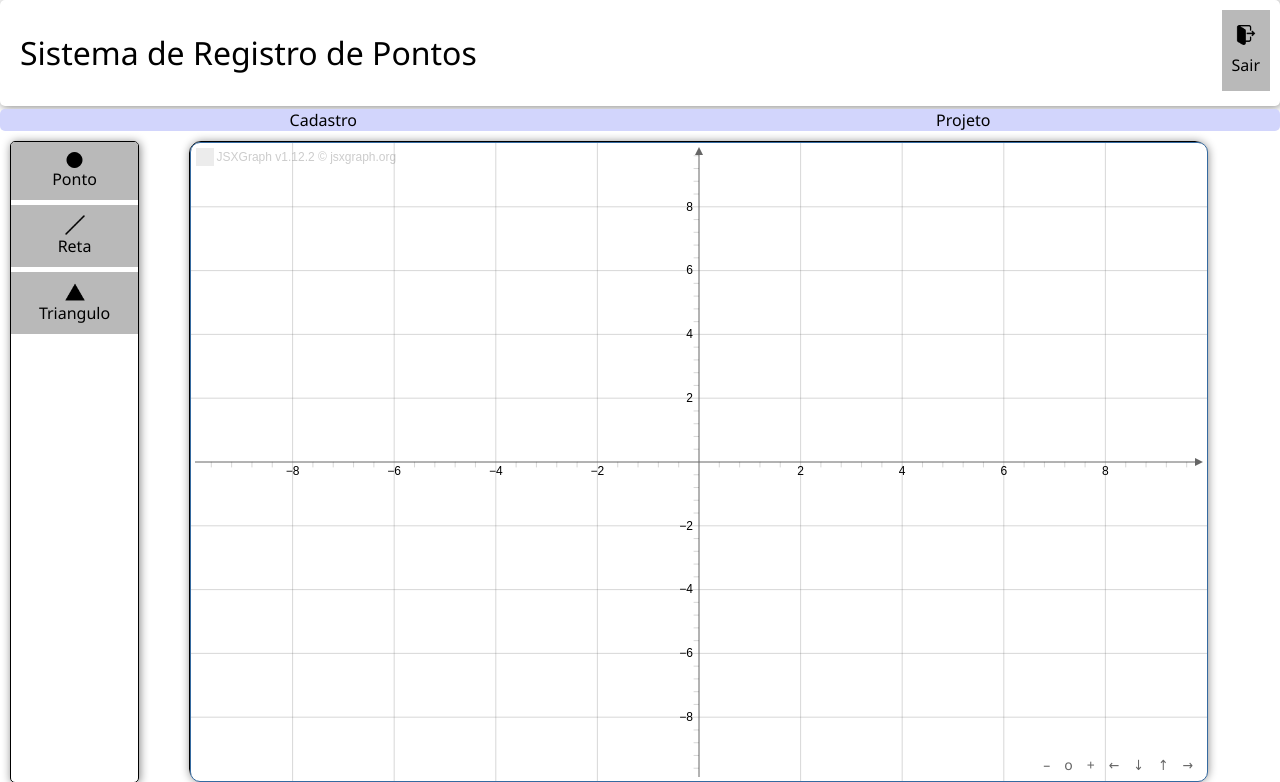
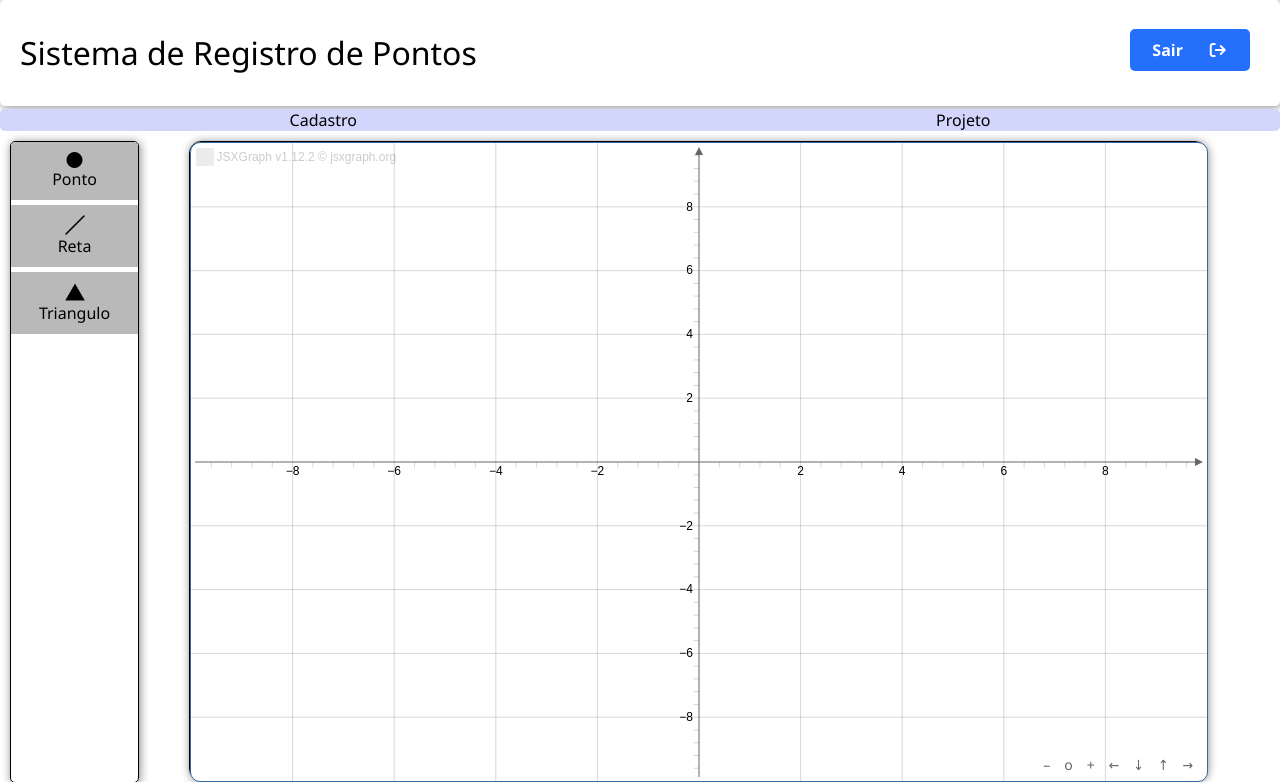
Before and after one commit to dreelu/htdocs, a PHP site: page /php/main.php in a window 1280 px wide. Shown: the top 782 px of the page. Run offline with PHP 8.4, Linux system fonts and the light colour scheme; a user stored in the database is signed in; some libraries are stand-ins or nearby versions; grey boxes are pictures that could not be loaded.

Commit message:
style: Alterado o design do botão de logout
Co-Authored-By: Isaac Martins <190376632+IsaacJMFdev@users.noreply.github.com>

```diff
--- a/css/style-main.css
+++ b/css/style-main.css
@@ -11,6 +11,7 @@ header{
     display: flex;
     flex-direction: row;
     justify-content: space-between;
+    align-items: center;
 
     margin-top: 0;
     color: rgb(0, 0, 0);
@@ -89,6 +90,26 @@ img{
     height: 20px;
 }
 
+#botaoSair{
+    background-color: rgb(36, 111, 252);
+    color: white;
+    font-weight: 700;
+    display: flex;
+    flex-direction: row;
+    width: 100px;
+    border-radius: 5px;
+    height: fit-content;
+    margin-right: 20px;
+}
+
+#botaoSair:hover{
+    background-color: rgb(71, 136, 255);
+}
+
+#botaoSair:active{
+    background-color: rgb(101, 155, 255);
+}
+
 section{
     border: 1px solid black;
     width: 80%;
--- a/php/main.php
+++ b/php/main.php
@@ -22,8 +22,8 @@ if (!isset($_SESSION['id'])) {
     <header>
         <h1>Sistema de Registro de Pontos</h1>
         <div class="botao" id="botaoSair">
-            <img src="../assets/img/logout.png" alt="logout">
             <span>Sair</span>
+            <i class="fa-solid fa-arrow-right-from-bracket" style="color: rgb(255, 255, 255);"></i>
         </div>
     </header>
 
@@ -55,7 +55,7 @@ if (!isset($_SESSION['id'])) {
         </aside>
 
         <section class="planoCartesiano">
-             <div id="box" class="jxgbox"></div>
+            <div id="box" class="jxgbox"></div>
             <script defer src="../js/script-main.js">
 
             </script>
```
